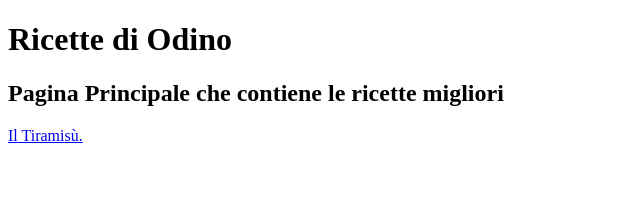
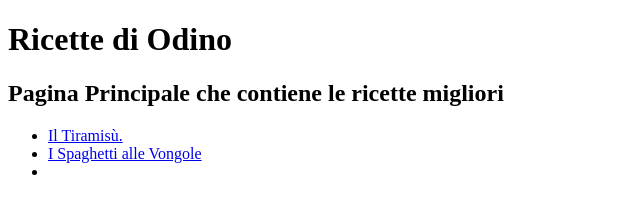
Before and after one commit to nicolanapa/odin-recipes, a plain HTML site: page index.html in a window 1280 px wide. Shown: the whole page, without its empty margins (0-640 px from the left). Drawn offline with Linux system fonts and the light colour scheme.

Commit message:
Added link to Spaghetti alle Vongole

```diff
--- a/index.html
+++ b/index.html
@@ -8,7 +8,13 @@
 	<body>
 		<h1>Ricette di Odino</h1>
 		<h2>Pagina Principale che contiene le ricette migliori</h2>
-		<a href="./recipes/Tiramisù.html" target="_blank" rel="noopener noreffer">Il Tiramisù.</a>
+		<ul>
+			<li><a href="./recipes/Tiramisù.html" target="_blank" rel="noopener noreffer">Il Tiramisù.</a></li>
+			<li><a href="./recipes/Spaghetti-alle-vongole.html" target="_blank"
+			rel="noopener noreffer">I Spaghetti alle Vongole</a></li>
+			<li><!--Da mettere link ricetta 3--></li>
+		</ul>
+
 
 	</body>
 
```
